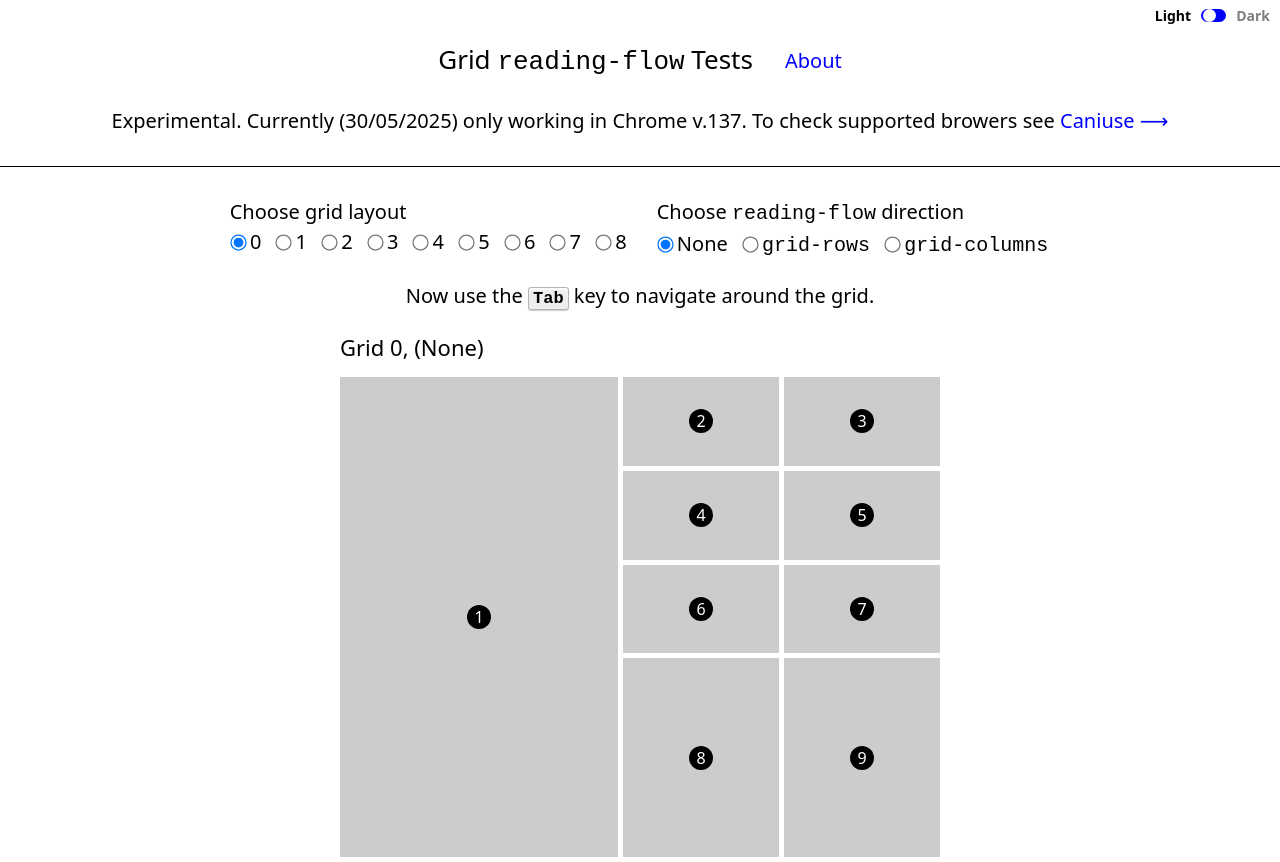
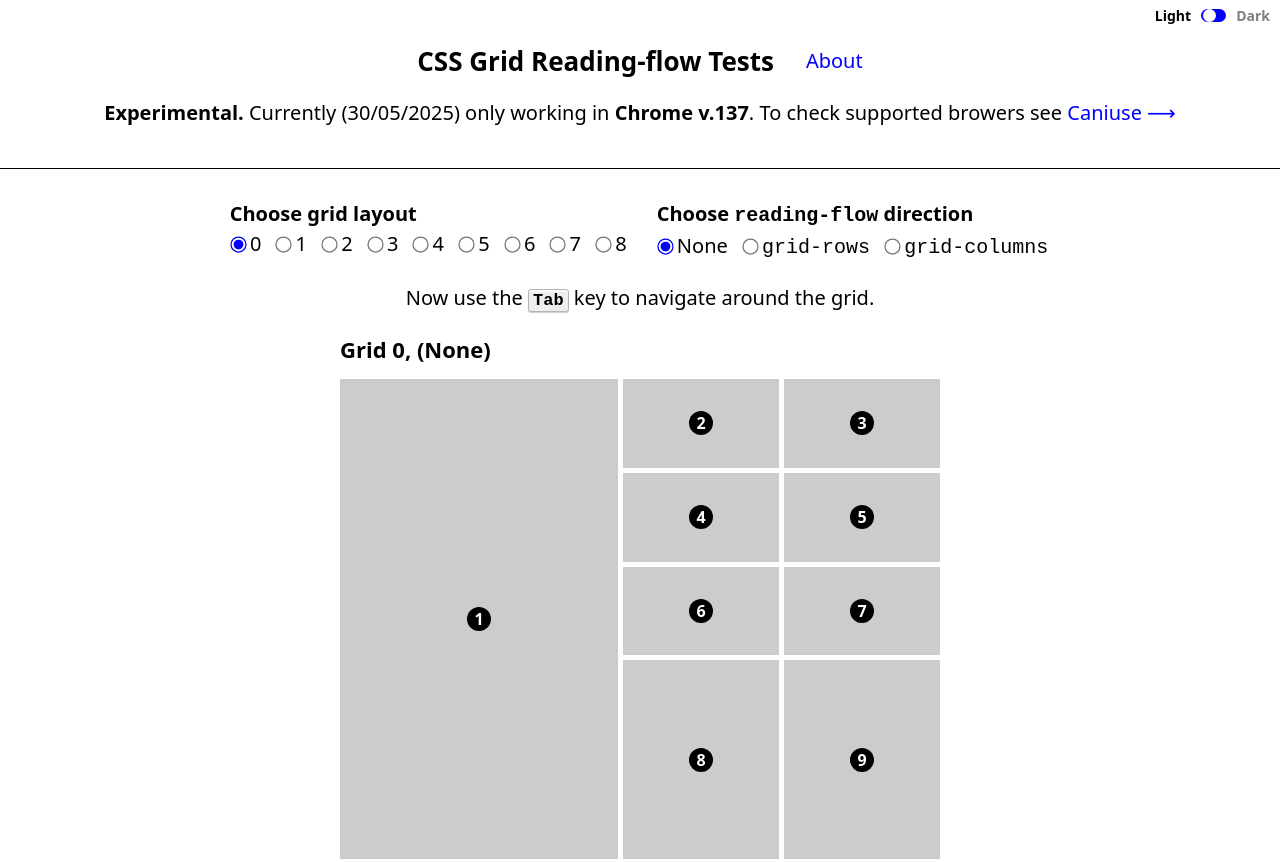
Before and after one commit to chrisnajman/grid-reading-flow-tests, a plain HTML site: page index.html in a window 1280 px wide. Shown: the top 862 px of the page. Drawn offline with Linux system fonts and the light colour scheme.

Commit message:
1) layout tweaks. 2) Increase bold font-weight to 600. 3) Apply accent-color link blue to radios

```diff
--- a/index.html
+++ b/index.html
@@ -29,9 +29,10 @@
 
     <header class="page-header">
         <div class="title-link">
-            <h1>Grid <code>reading-flow</code> Tests</h1> <a href="#about">About</a>
+            <h1>CSS Grid Reading-flow Tests</h1> <a href="#about">About</a>
         </div>
-        <p><strong>Experimental.</strong> Currently (30/05/2025) only working in Chrome v.137. To check supported
+        <p><strong>Experimental.</strong> Currently (30/05/2025) only working in <strong>Chrome v.137</strong>. To check
+            supported
             browers
             see <a class="external-link" href="https://caniuse.com/?search=reading-flow" target="_blank"
                 rel="noopener noreferrer">Caniuse</a></p>
--- a/style.css
+++ b/style.css
@@ -14,7 +14,7 @@
     }
     overflow-y: scroll;
     color-scheme: light dark;
-    --bold: 500;
+    --bold: 600;
     --highlight: orange;
 
     /* light mode (default) */
@@ -125,7 +125,6 @@ a {
     }
 }
 
-.page-header,
 .main-content,
 .page-footer {
     padding-block: 1.5em;
@@ -150,14 +149,18 @@ a {
     display: flex;
     flex-direction: column;
     gap: 1.5rem;
-    padding-block-start: 2em;
+    padding-block: 3rem 2.5rem;
     border-width: 0 0 0.0625rem 0;
 
     .title-link {
         display: flex;
+        flex-wrap: wrap;
         gap: clamp(1rem, 0.5981rem + 1.8692vw, 2rem);
+        justify-content: center;
         align-items: center;
+        padding-inline: 1rem;
         margin-inline: auto;
+        line-height: 1;
     }
 
     & p {
@@ -235,6 +238,7 @@ a {
 
     & input[type="radio"] {
         transform: scale(1.25);
+        accent-color: var(--link-blue);
     }
 }
 
```
